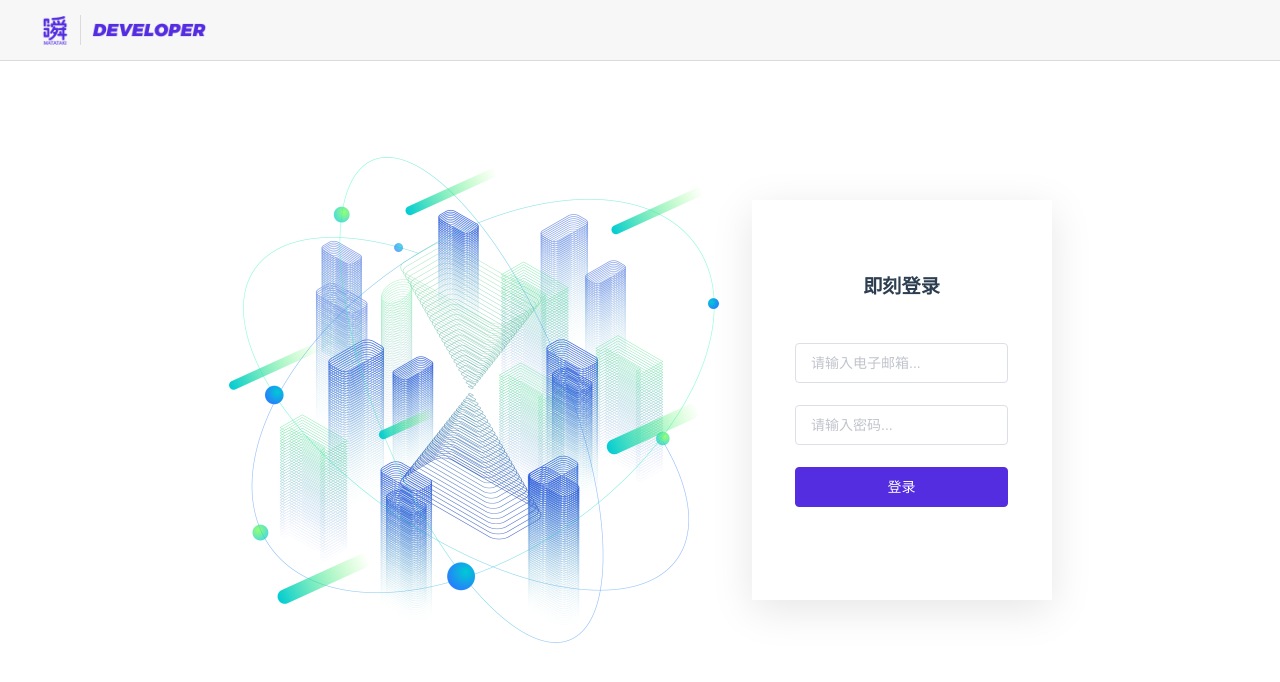
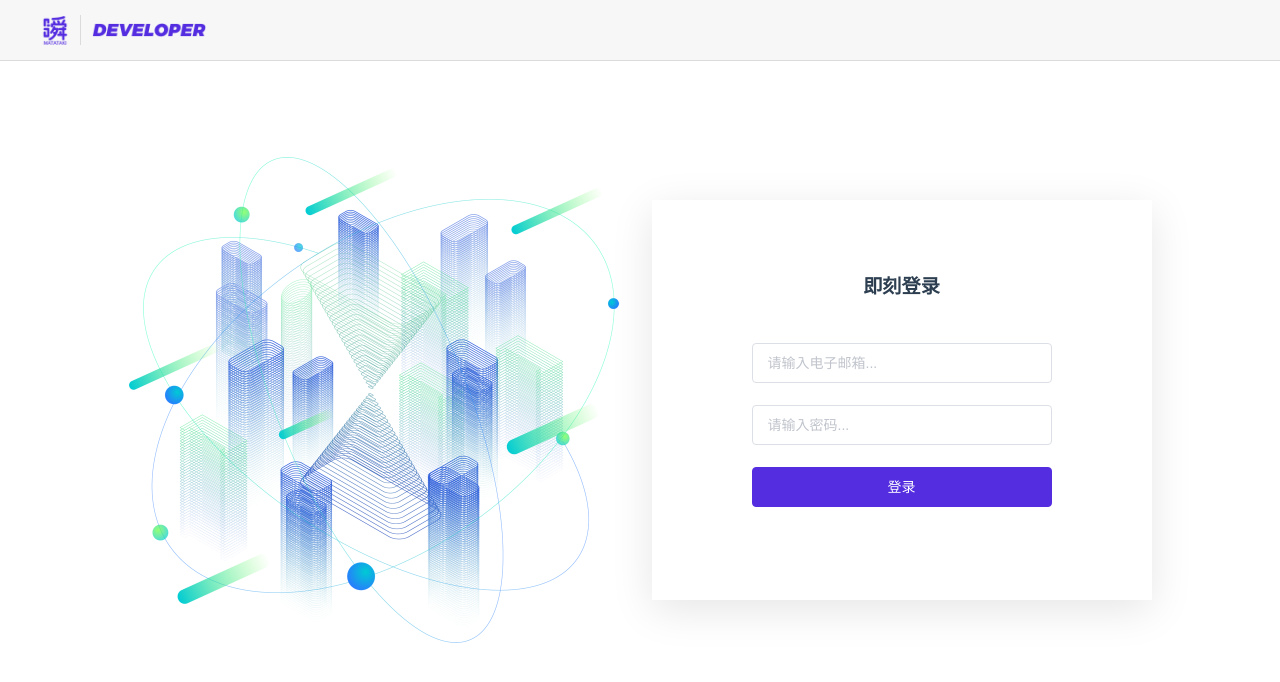
Before and after one commit to nekomeowww/DeveloperPortal-FE, a Vue app: page /#/login in a window 1280 px wide. Shown: the top 682 px of the page. Built offline with nearby package versions, Linux system fonts and the light colour scheme.

Commit message:
:art: 调整了登陆框的样式
Signed-off-by: Ayaka Neko <neko@ayaka.moe>

```diff
--- a/src/components/Login/Input.vue
+++ b/src/components/Login/Input.vue
@@ -61,4 +61,7 @@ export default {
 </script>
 
 <style lang="less" scoped>
+.input {
+  width: 60%;
+}
 </style>
--- a/src/page/Login.vue
+++ b/src/page/Login.vue
@@ -48,7 +48,7 @@ export default {
 
 .login-box {
   box-shadow:0px 10px 40px 0px rgba(0,0,0,0.1);
-  width: 300px;
+  width: 500px;
   height: 400px;
   display: -webkit-box;
   display: -ms-flexbox;
```
